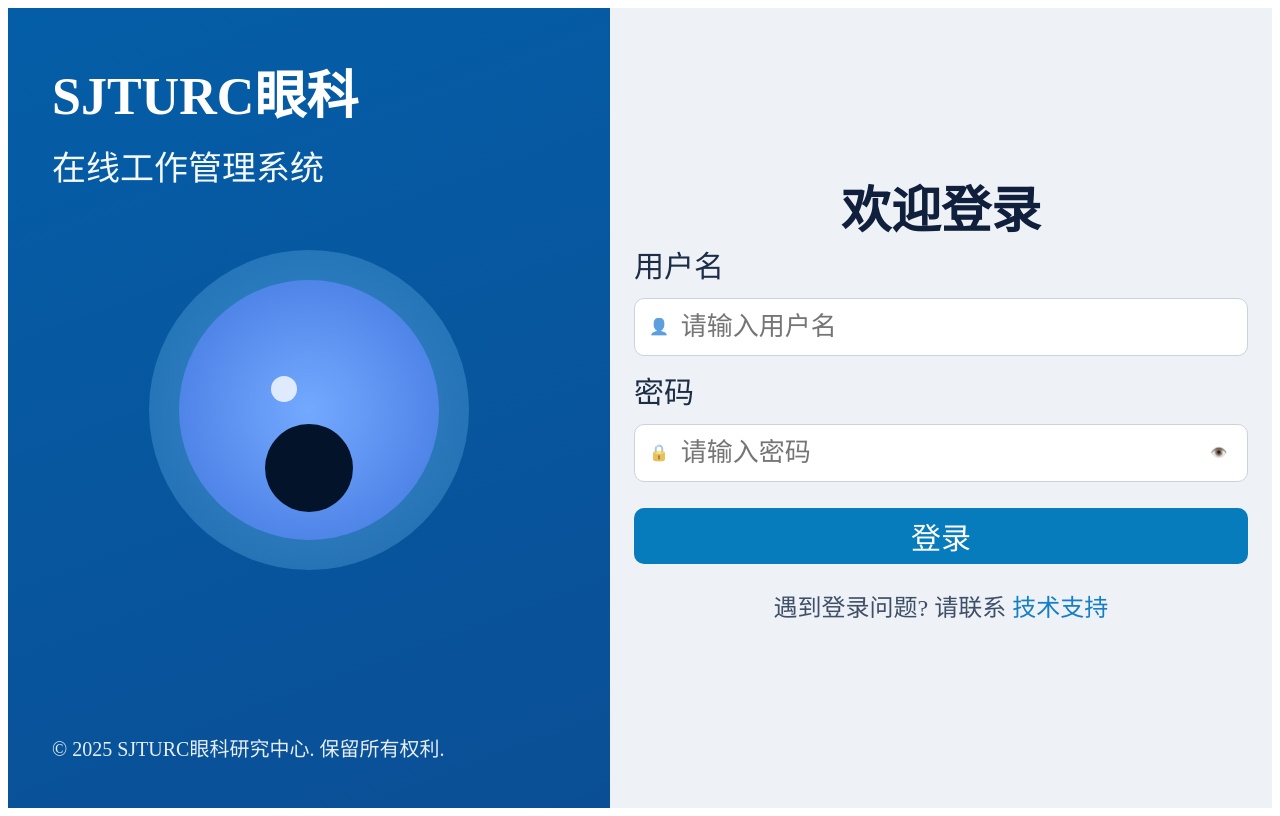
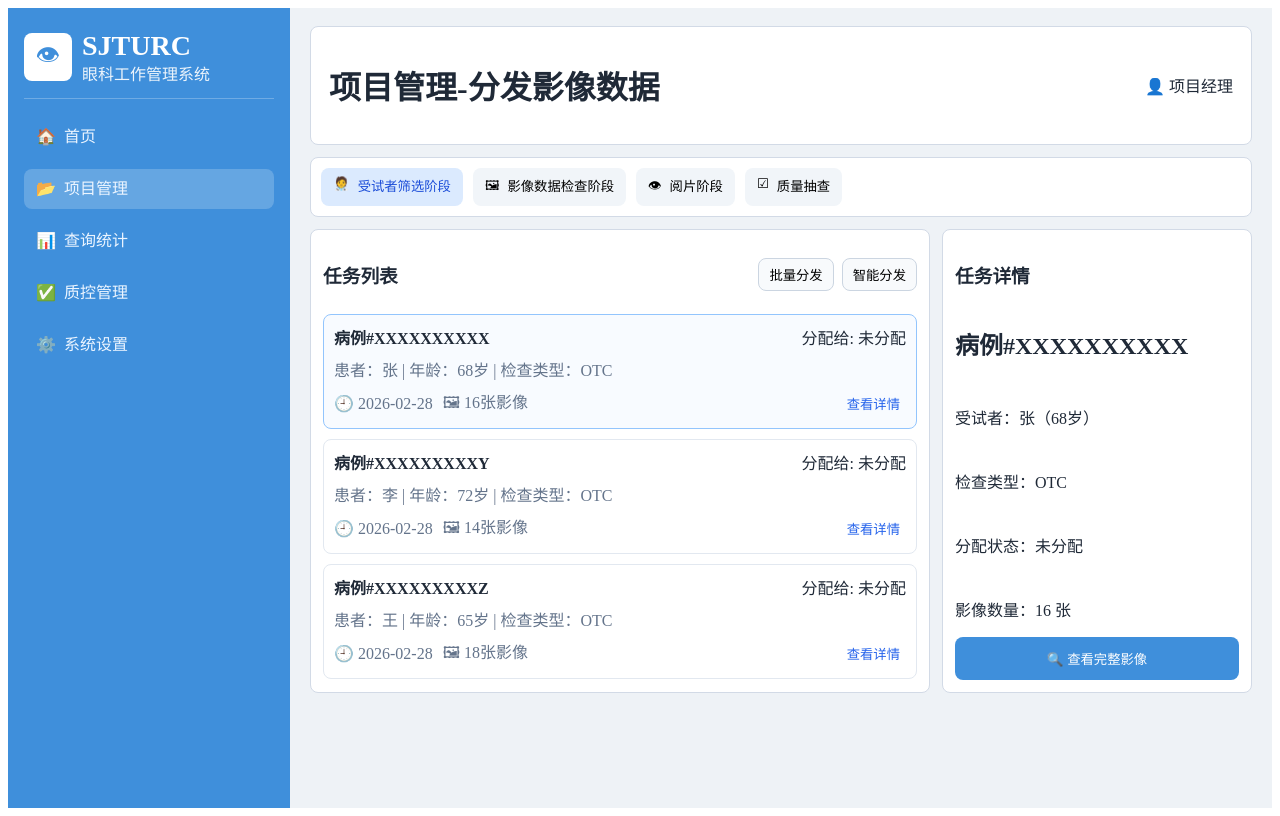
Before and after one commit to YMZ1998/OCT-Web, a Vue app in the folder frontend/: page /projects/1/distribution in a window 1280 px wide. Before the commit this address led to /login. Built offline with nearby package versions, Linux system fonts and the light colour scheme; no server answers; sample sign-in values are in the browser's storage; the HTML template or start-up script is replaced by a standard one.

Commit message:
feat(frontend): add standalone image distribution page

```diff
--- a/frontend/src/router/index.ts
+++ b/frontend/src/router/index.ts
@@ -4,6 +4,7 @@ import Register from '../views/Register.vue';
 import UserInfo from '../views/UserInfo.vue';
 import ProjectManagement from '../views/ProjectManagement.vue';
 import HardwareCertification from '../views/Certification.vue';
+import ImageDistribution from '../views/ImageDistribution.vue';
 
 const routes: Array<RouteRecordRaw> = [
   { path: '/', redirect: '/login' },
@@ -11,6 +12,7 @@ const routes: Array<RouteRecordRaw> = [
   { path: '/register', component: Register },
   { path: '/user/:id', component: UserInfo },
   { path: '/projects/:id', component: ProjectManagement },
+  { path: '/projects/:id/distribution', component: ImageDistribution },
   { path: '/projects/:id/hardware', component: HardwareCertification },
   { path: '/:pathMatch(.*)*', redirect: '/login' },
 ];
--- /dev/null
+++ b/frontend/src/views/ImageDistribution.vue
@@ -0,0 +1,217 @@
+<template>
+  <div class="distribution-page">
+    <aside class="sidebar">
+      <div class="brand">
+        <div class="logo">👁</div>
+        <div>
+          <h2>SJTURC</h2>
+          <p>眼科工作管理系统</p>
+        </div>
+      </div>
+
+      <nav class="menu">
+        <RouterLink :to="`/user/${user?.id || route.params.id}`">
+          <span class="menu-icon">🏠</span>
+          <span class="menu-label">首页</span>
+        </RouterLink>
+        <RouterLink class="active" :to="`/projects/${route.params.id}`">
+          <span class="menu-icon">📂</span>
+          <span class="menu-label">项目管理</span>
+        </RouterLink>
+        <a href="#" @click.prevent>
+          <span class="menu-icon">📊</span>
+          <span class="menu-label">查询统计</span>
+        </a>
+        <a href="#" @click.prevent>
+          <span class="menu-icon">✅</span>
+          <span class="menu-label">质控管理</span>
+        </a>
+        <a href="#" @click.prevent>
+          <span class="menu-icon">⚙️</span>
+          <span class="menu-label">系统设置</span>
+        </a>
+      </nav>
+    </aside>
+
+    <main class="content">
+      <header class="topbar">
+        <h1>项目管理-分发影像数据</h1>
+        <div class="user-box">👤 {{ user?.username || '项目经理' }}</div>
+      </header>
+
+      <section class="stage-tabs">
+        <button v-for="step in steps" :key="step.key" :class="['stage-tab', { active: activeStep === step.key }]" @click="activeStep = step.key">
+          <span>{{ step.icon }}</span>
+          <span>{{ step.label }}</span>
+        </button>
+      </section>
+
+      <section class="workspace">
+        <div class="task-panel panel">
+          <header>
+            <h3>任务列表</h3>
+            <div class="actions">
+              <button class="ghost" @click="batchAssign">批量分发</button>
+              <button class="ghost" @click="smartAssign">智能分发</button>
+            </div>
+          </header>
+
+          <div class="list-wrap">
+            <article
+              v-for="item in taskList"
+              :key="item.id"
+              :class="['task-item', { selected: selectedTaskId === item.id }]"
+              @click="selectedTaskId = item.id"
+            >
+              <div class="task-head">
+                <h4>{{ item.caseNo }}</h4>
+                <span>分配给: {{ item.assignee || '未分配' }}</span>
+              </div>
+              <p>患者：{{ item.patient }} | 年龄：{{ item.age }}岁 | 检查类型：{{ item.type }}</p>
+              <footer>
+                <span>🕘 {{ item.date }}</span>
+                <span>🖼 {{ item.images }}张影像</span>
+                <button @click.stop="selectedTaskId = item.id">查看详情</button>
+              </footer>
+            </article>
+          </div>
+        </div>
+
+        <div class="detail-panel panel">
+          <h3>任务详情</h3>
+          <div v-if="activeTask" class="detail-content">
+            <h2>{{ activeTask.caseNo }}</h2>
+            <p>受试者：{{ activeTask.patient }}（{{ activeTask.age }}岁）</p>
+            <p>检查类型：{{ activeTask.type }}</p>
+            <p>分配状态：{{ activeTask.assignee || '未分配' }}</p>
+            <p>影像数量：{{ activeTask.images }} 张</p>
+          </div>
+          <div v-else class="placeholder">请选择左侧任务查看详情</div>
+
+          <button class="full-image-btn" @click="showPreview = true">🔍 查看完整影像</button>
+        </div>
+      </section>
+    </main>
+
+    <div v-if="showPreview && activeTask" class="modal-mask" @click.self="showPreview = false">
+      <section class="modal-card" role="dialog" aria-modal="true">
+        <h3>完整影像预览</h3>
+        <p>{{ activeTask.caseNo }} · {{ activeTask.type }} · {{ activeTask.images }} 张</p>
+        <div class="mock-image">完整影像显示区域</div>
+        <div class="modal-actions">
+          <button class="primary" @click="showPreview = false">关闭</button>
+        </div>
+      </section>
+    </div>
+  </div>
+</template>
+
+<script setup lang="ts">
+import { computed, onMounted, ref } from 'vue';
+import { RouterLink, useRoute, useRouter } from 'vue-router';
+import { getUser } from '../api/user';
+import { useUserStore } from '../store/user';
+import type { User } from '../types/user';
+
+type StepKey = 'screening' | 'inspection' | 'reading' | 'quality';
+type TaskItem = {
+  id: number;
+  caseNo: string;
+  patient: string;
+  age: number;
+  type: string;
+  date: string;
+  images: number;
+  assignee: string;
+};
+
+const route = useRoute();
+const router = useRouter();
+const userStore = useUserStore();
+const user = ref<User | null>(null);
+const activeStep = ref<StepKey>('screening');
+const selectedTaskId = ref<number>(1);
+const showPreview = ref(false);
+
+const steps: Array<{ key: StepKey; icon: string; label: string }> = [
+  { key: 'screening', icon: '🧑‍⚕️', label: '受试者筛选阶段' },
+  { key: 'inspection', icon: '🖼', label: '影像数据检查阶段' },
+  { key: 'reading', icon: '👁', label: '阅片阶段' },
+  { key: 'quality', icon: '☑', label: '质量抽查' },
+];
+
+const taskList = ref<TaskItem[]>([
+  { id: 1, caseNo: '病例#XXXXXXXXXX', patient: '张', age: 68, type: 'OTC', date: '2026-02-28', images: 16, assignee: '' },
+  { id: 2, caseNo: '病例#XXXXXXXXXY', patient: '李', age: 72, type: 'OTC', date: '2026-02-28', images: 14, assignee: '' },
+  { id: 3, caseNo: '病例#XXXXXXXXXZ', patient: '王', age: 65, type: 'OTC', date: '2026-02-28', images: 18, assignee: '' },
+]);
+
+const activeTask = computed(() => taskList.value.find((item) => item.id === selectedTaskId.value) || null);
+
+function batchAssign() {
+  taskList.value = taskList.value.map((task, index) => ({ ...task, assignee: task.assignee || `技师${index + 1}` }));
+}
+
+function smartAssign() {
+  taskList.value = taskList.value.map((task) => ({ ...task, assignee: task.assignee || 'AI建议技师A' }));
+}
+
+onMounted(async () => {
+  if (!userStore.token) {
+    router.push('/login');
+    return;
+  }
+
+  try {
+    const res = await getUser(route.params.id as string, userStore.token);
+    user.value = res.data.data;
+  } catch {
+    user.value = null;
+  }
+});
+</script>
+
+<style scoped>
+.distribution-page { min-height: 100vh; display: flex; background: #eef2f6; color: #1f2937; }
+.sidebar { width: 250px; background: #3f8fdb; color: #fff; padding: 22px 16px; }
+.brand { display: flex; align-items: center; gap: 10px; border-bottom: 1px solid rgba(255,255,255,.25); padding-bottom: 14px; }
+.logo { width: 48px; height: 48px; border-radius: 8px; background: #fff; color: #3f8fdb; display: grid; place-items: center; font-size: 24px; }
+.brand h2 { margin: 0; font-size: 28px; line-height: 1.15; font-weight: 700; }
+.brand p { margin: 3px 0 0; font-size: 16px; line-height: 1.2; opacity: .9; }
+.menu { margin-top: 18px; display: grid; gap: 12px; }
+.menu a { color: #ecf5ff; text-decoration: none; padding: 10px 12px; border-radius: 8px; display: flex; align-items: center; gap: 8px; }
+.menu a.active, .menu a:hover { background: rgba(255,255,255,.2); }
+.content { flex: 1; padding: 18px 20px; }
+.topbar { background: #fff; border: 1px solid #d2dae6; border-radius: 8px; padding: 14px 18px; display: flex; justify-content: space-between; }
+.stage-tabs { margin-top: 12px; background: #fff; border: 1px solid #d2dae6; border-radius: 8px; padding: 10px; display: flex; gap: 10px; flex-wrap: wrap; }
+.stage-tab { border: none; background: #f1f5f9; border-radius: 8px; padding: 8px 12px; display: flex; gap: 8px; cursor: pointer; }
+.stage-tab.active { background: #dbeafe; color: #1d4ed8; }
+.workspace { margin-top: 12px; display: grid; grid-template-columns: 2fr 1fr; gap: 12px; }
+.panel { background: #fff; border: 1px solid #d2dae6; border-radius: 8px; padding: 12px; }
+.task-panel > header { display: flex; align-items: center; justify-content: space-between; }
+.actions { display: flex; gap: 8px; }
+.ghost { border: 1px solid #cbd5e1; background: #f8fafc; border-radius: 8px; padding: 6px 10px; cursor: pointer; }
+.list-wrap { margin-top: 8px; display: grid; gap: 10px; }
+.task-item { border: 1px solid #e2e8f0; border-radius: 8px; padding: 10px; cursor: pointer; }
+.task-item.selected { border-color: #93c5fd; background: #f8fbff; }
+.task-head { display: flex; justify-content: space-between; }
+.task-head h4 { margin: 0; }
+.task-item p { margin: 8px 0; color: #64748b; }
+.task-item footer { display: flex; gap: 10px; align-items: center; color: #64748b; }
+.task-item footer button { margin-left: auto; border: none; background: transparent; color: #2563eb; cursor: pointer; }
+.detail-panel { display: flex; flex-direction: column; }
+.detail-content { flex: 1; display: grid; gap: 8px; }
+.placeholder { flex: 1; display: grid; place-items: center; color: #94a3b8; }
+.full-image-btn { margin-top: auto; border: none; border-radius: 8px; background: #3f8fdb; color: #fff; padding: 12px; cursor: pointer; }
+.modal-mask { position: fixed; inset: 0; background: rgba(15, 23, 42, 0.35); display: grid; place-items: center; }
+.modal-card { width: min(620px, calc(100vw - 32px)); background: #fff; border-radius: 12px; border: 1px solid #dbe3ef; padding: 16px; }
+.mock-image { margin-top: 12px; border: 1px dashed #94a3b8; border-radius: 10px; height: 220px; display: grid; place-items: center; color: #64748b; }
+.modal-actions { margin-top: 12px; display: flex; justify-content: flex-end; }
+.primary { border: none; border-radius: 8px; background: #3f8fdb; color: #fff; padding: 8px 14px; cursor: pointer; }
+
+@media (max-width: 1100px) {
+  .distribution-page { flex-direction: column; }
+  .sidebar { width: auto; }
+  .workspace { grid-template-columns: 1fr; }
+}
+</style>
--- a/frontend/src/views/ProjectManagement.vue
+++ b/frontend/src/views/ProjectManagement.vue
@@ -305,7 +305,7 @@ function openDetailModal(project: ProjectItem) {
 }
 
 function openCertification(item: TodoItem) {
-  router.push(`/projects/${route.params.id}/hardware?projectId=${item.projectId}&task=${encodeURIComponent(item.taskName)}`);
+  router.push(`/projects/${route.params.id}/distribution?projectId=${item.projectId}&task=${encodeURIComponent(item.taskName)}`);
 }
 
 onMounted(async () => {
```
